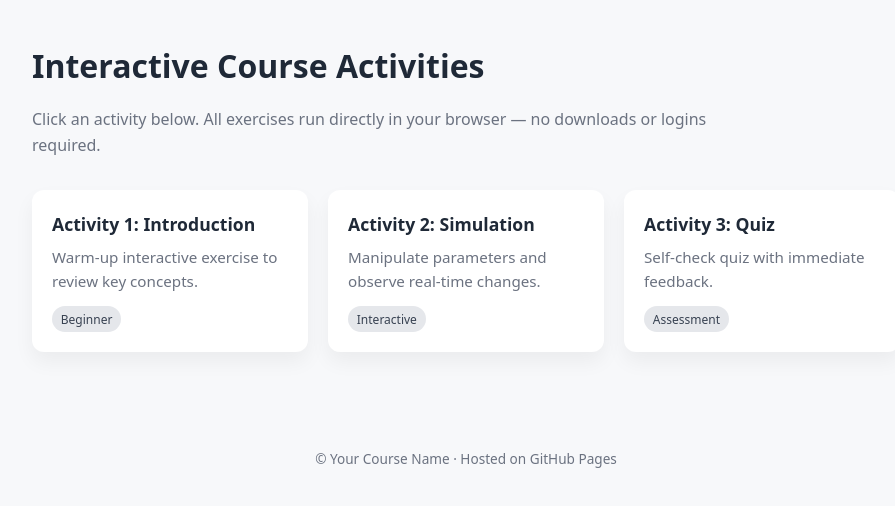
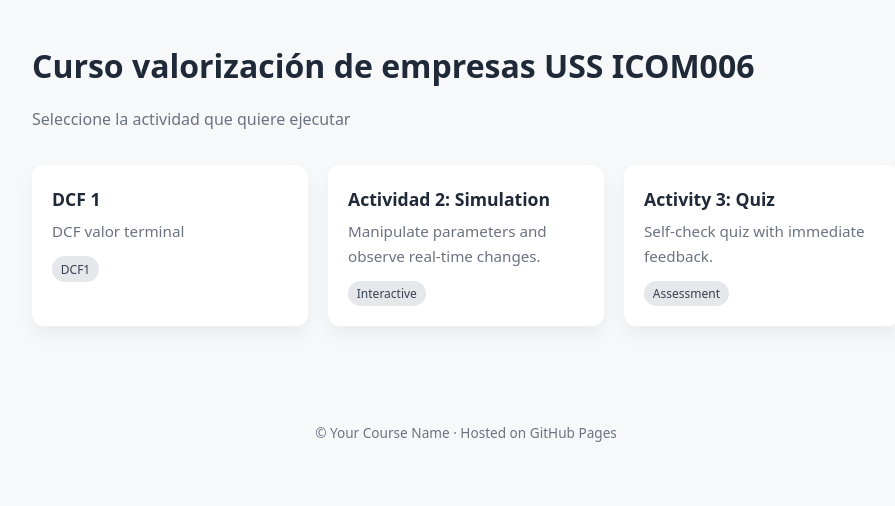
Before and after one commit to nsda-uss/ICOM006, a plain HTML site: page index.html in a window 1280 px wide. Shown: the whole page, without its empty margins (174-1069 px from the left). Drawn offline with Linux system fonts and the light colour scheme.

Commit message:
index.html

```diff
--- a/index.html
+++ b/index.html
@@ -3,7 +3,7 @@
 <head>
   <meta charset="UTF-8" />
   <meta name="viewport" content="width=device-width, initial-scale=1" />
-  <title>Course Activities</title>
+  <title>Curso valorización de empresas ICOM006</title>
   <meta name="description" content="Interactive activities for students" />
 
   <style>
@@ -100,24 +100,23 @@
 <body>
 
   <header>
-    <h1>Interactive Course Activities</h1>
+    <h1>Curso valorización de empresas USS ICOM006</h1>
     <p>
-      Click an activity below. All exercises run directly in your browser —
-      no downloads or logins required.
+Seleccione la actividad que quiere ejecutar
     </p>
   </header>
 
   <main>
     <!-- Activity 1 -->
     <a class="card" href="activities/activity-1.html">
-      <h2>Activity 1: Introduction</h2>
-      <p>Warm‑up interactive exercise to review key concepts.</p>
-      <span class="tag">Beginner</span>
+      <h2>DCF 1</h2>
+      <p>DCF valor terminal</p>
+      <span class="tag">DCF1</span>
     </a>
 
     <!-- Activity 2 -->
     <a class="card" href="activities/activity-2.html">
-      <h2>Activity 2: Simulation</h2>
+      <h2>Actividad 2: Simulation</h2>
       <p>Manipulate parameters and observe real‑time changes.</p>
       <span class="tag">Interactive</span>
     </a>
```
